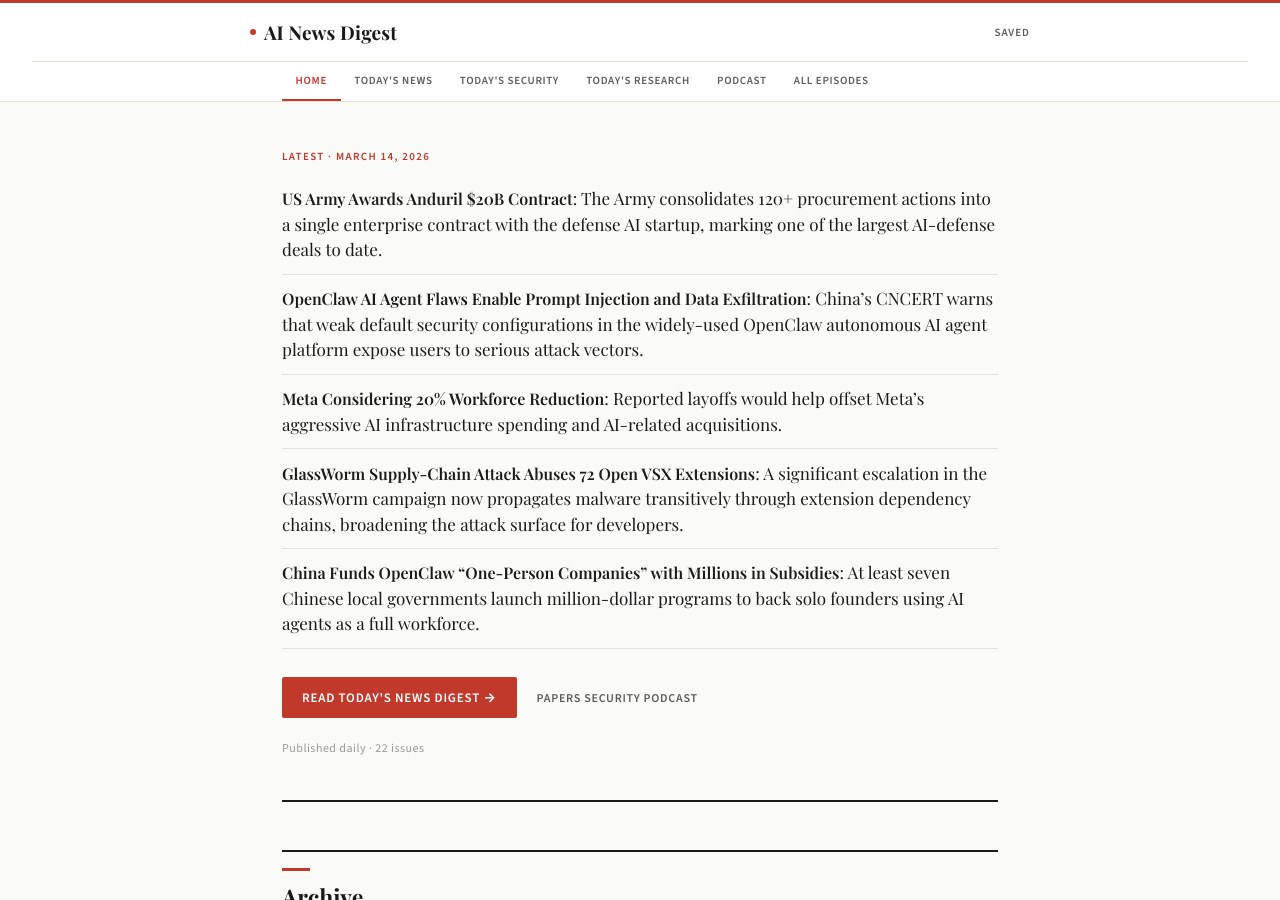
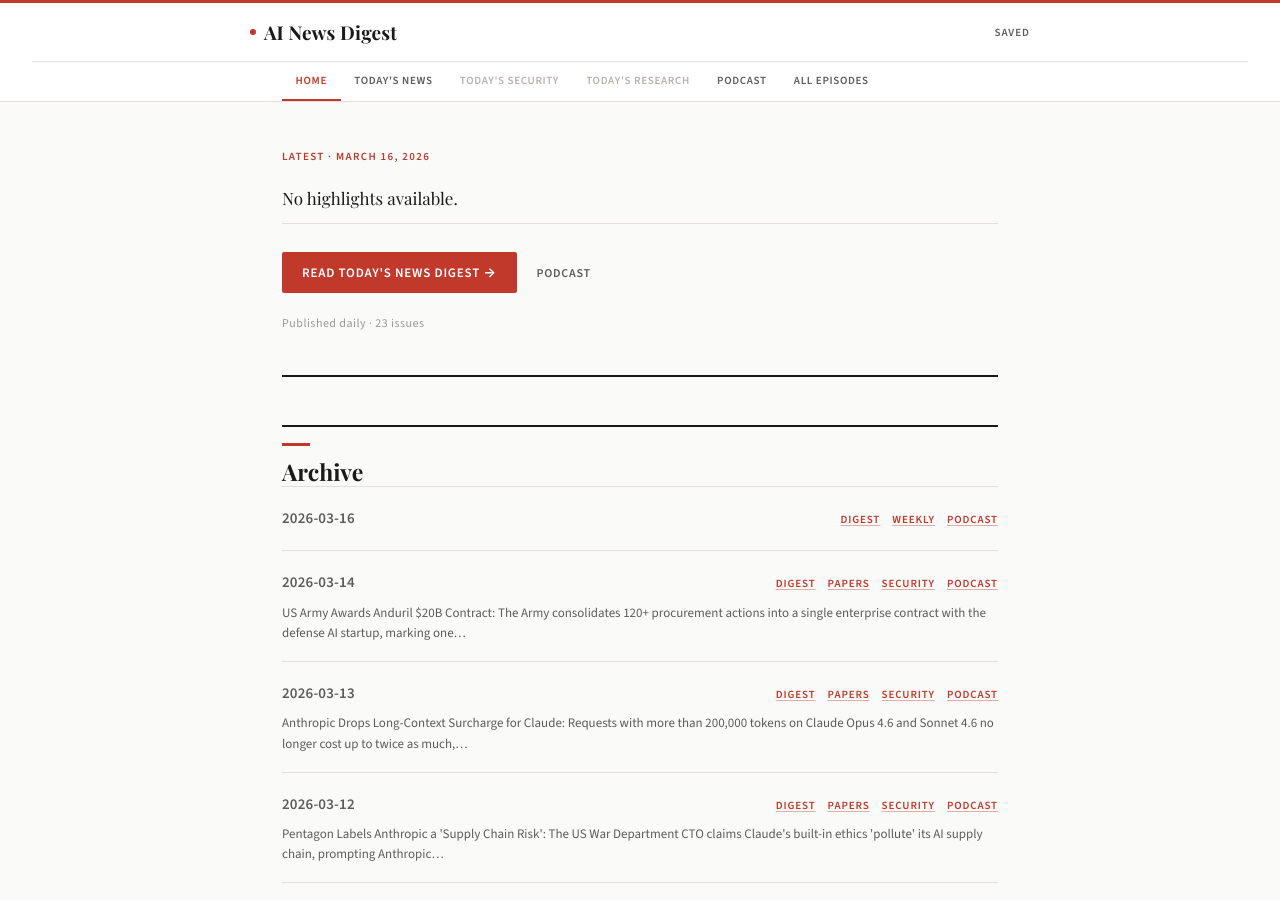
Before and after one commit to eddyariki/news-feed-digest, a Jekyll site: the page built from index.md, in a window 1280 px wide and 900 px high. Built offline with Jekyll 4.4.1, drawn with Linux system fonts in a browser that asks for light colours; some web fonts are replaced.

Commit message:
Add digest for 2026-03-16

```diff
--- a/_data/archive.yml
+++ b/_data/archive.yml
@@ -20,3 +20,4 @@
 - "2026-03-12"
 - "2026-03-13"
 - "2026-03-14"
+- "2026-03-16"
--- a/index.md
+++ b/index.md
@@ -1,18 +1,19 @@
 ---
 title: AI News Digest
 layout: home
-hero_date: "March 14, 2026"
+hero_date: "March 16, 2026"
 hero_primary_label: "Read Today's News Digest"
-hero_primary_link: "2026-03-14/digest"
-hero_secondary: "[Papers](2026-03-14/papers) [Security](2026-03-14/security) [Podcast](2026-03-14/podcast)"
-issue_count: 22
+hero_primary_link: "2026-03-16/digest"
+hero_secondary: "[Podcast](2026-03-16/podcast)"
+issue_count: 23
 highlights: |
-  - **[US Army Awards Anduril $20B Contract](https://techcrunch.com/2026/03/14/us-army-announces-contract-with-anduril-worth-up-to-20b/)**: The Army consolidates 120+ procurement actions into a single enterprise contract with the defense AI startup, marking one of the largest AI-defense deals to date.
-  - **[OpenClaw AI Agent Flaws Enable Prompt Injection and Data Exfiltration](https://thehackernews.com/2026/03/openclaw-ai-agent-flaws-could-enable.html)**: China's CNCERT warns that weak default security configurations in the widely-used OpenClaw autonomous AI agent platform expose users to serious attack vectors.
-  - **[Meta Considering 20% Workforce Reduction](https://techcrunch.com/2026/03/14/meta-reportedly-considering-layoffs-that-could-affect-20-of-the-company/)**: Reported layoffs would help offset Meta's aggressive AI infrastructure spending and AI-related acquisitions.
-  - **[GlassWorm Supply-Chain Attack Abuses 72 Open VSX Extensions](https://thehackernews.com/2026/03/glassworm-supply-chain-attack-abuses-72.html)**: A significant escalation in the GlassWorm campaign now propagates malware transitively through extension dependency chains, broadening the attack surface for developers.
-  - **[China Funds OpenClaw "One-Person Companies" with Millions in Subsidies](https://the-decoder.com/china-pushes-openclaw-one-person-companies-with-millions-in-ai-agent-subsidies/)**: At least seven Chinese local governments launch million-dollar programs to back solo founders using AI agents as a full workforce.
+  - No highlights available.
 archive:
+  - date: "2026-03-16"
+    has_papers: false
+    has_security: false
+    has_weekly: true
+    has_podcast: true
   - date: "2026-03-14"
     has_papers: true
     has_security: true
```
Also changed, not shown: 2026-03-16/podcast.md (added, +75 -0 lines), 2026-03-16/weekly.md (added, +81 -0 lines), 1 other file.
